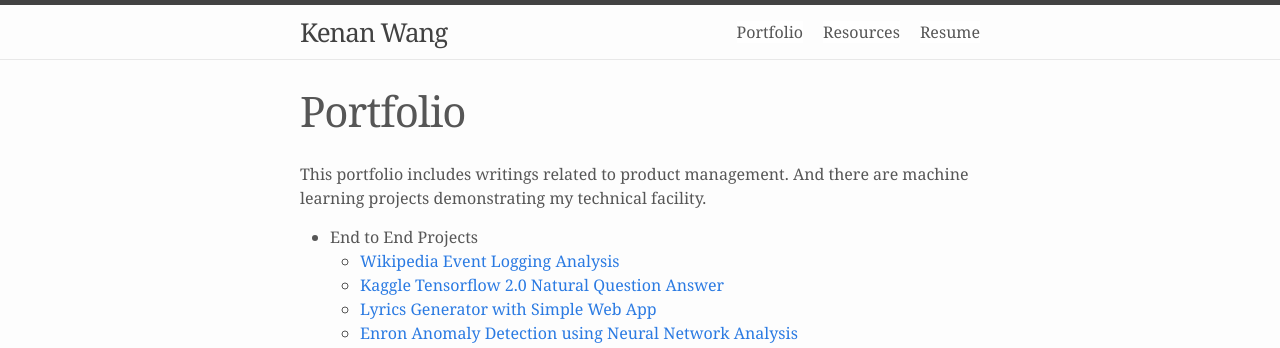
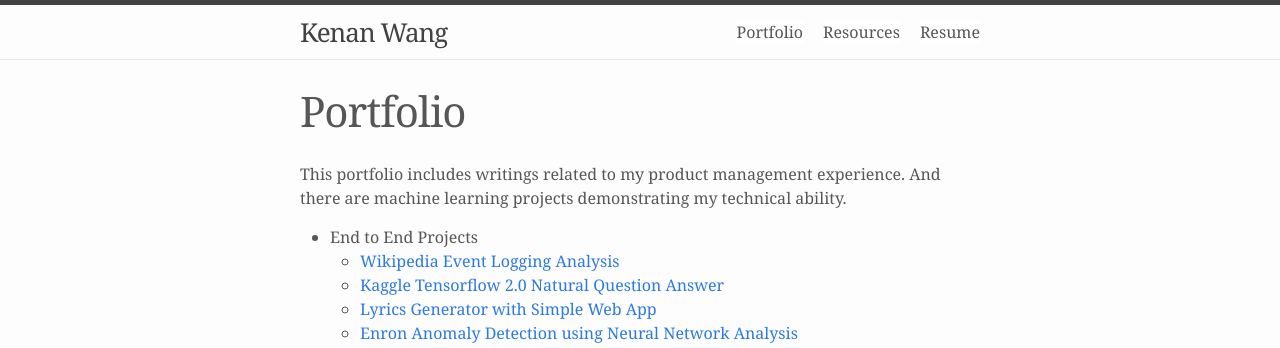
Before and after one commit to kenanwang/username.github.io, a Jekyll site: the page built from portfolio.html, in a window 1280 px wide. Shown: the top 348 px of the page. Built offline with Jekyll 4.4.1, drawn with Linux system fonts in a browser that asks for light colours; nearby versions of some CDN libraries.

Commit message:
Update portfolio.html

```diff
--- a/portfolio.html
+++ b/portfolio.html
@@ -3,7 +3,7 @@ layout: page
 title: Portfolio
 permalink: /portfolio/
 ---
-<p>This portfolio includes writings related to product management. And there are machine learning projects demonstrating my technical facility.
+<p>This portfolio includes writings related to my product management experience. And there are machine learning projects demonstrating my technical ability.
 
 <ul>
   {% for category in site.categories %}
```
